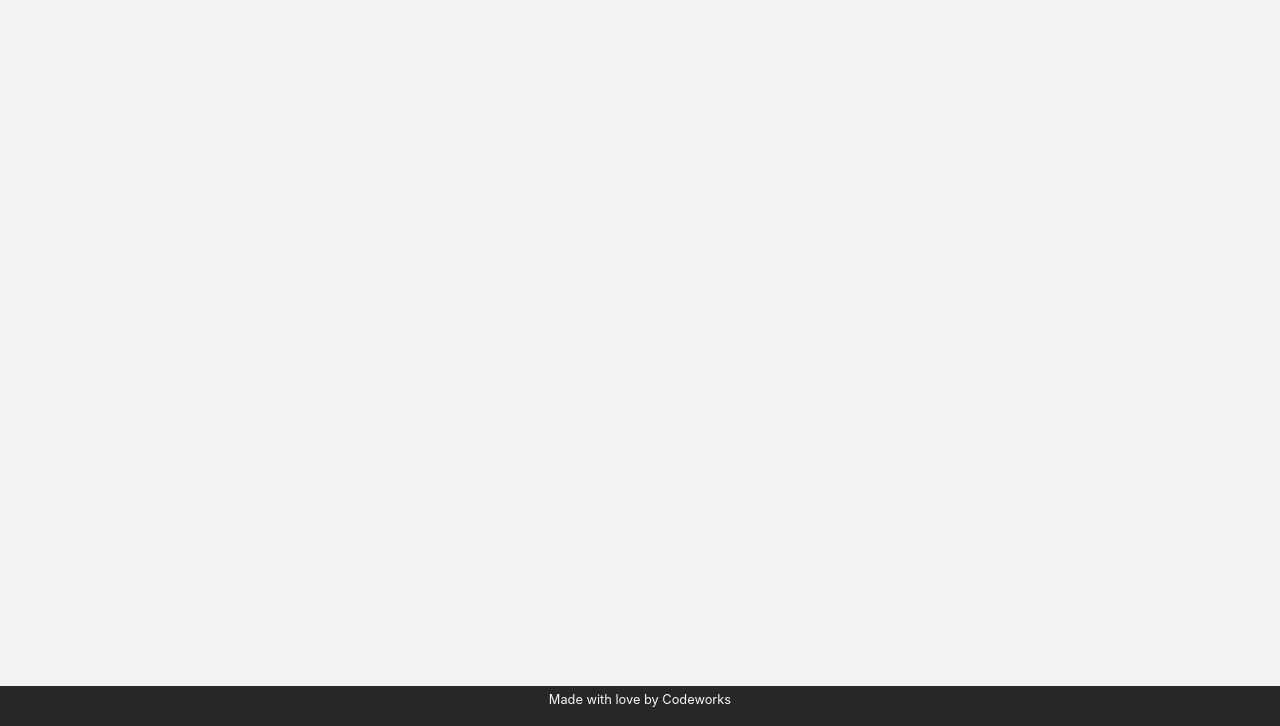
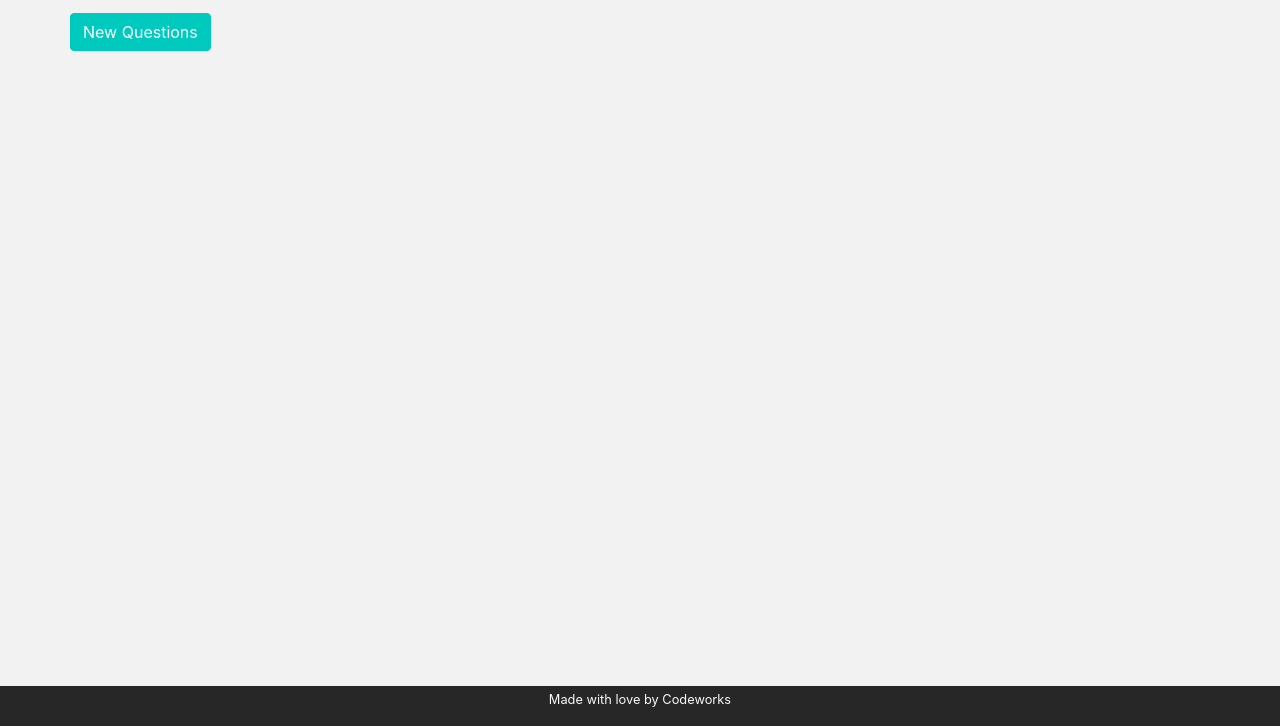
Before and after one commit to JasonSpjute/trivia, a website with bundled scripts: page index.html in a window 1280 px wide. Shown: the part 74-800 px from the top of the page. Built offline with nearby package versions, Linux system fonts and the light colour scheme; no server answers.

Commit message:
functioning reset

```diff
--- a/app/Controllers/TriviaController.js
+++ b/app/Controllers/TriviaController.js
@@ -11,4 +11,7 @@ export default class TriviaController{
         ProxyState.on('trivias', _drawTrivias)
         triviaService.getTrivias()
         }
+       reset(){
+           triviaService.getTrivias()
+       }
     }
--- a/app/Services/TriviaService.js
+++ b/app/Services/TriviaService.js
@@ -3,6 +3,7 @@ import Trivia from "../Models/Trivia.js";
 import { tbd } from "./AxiosService.js";
 
 export class TriviaService{
+
 
     async getTrivias() {
         let res = await tbd.get()
--- a/index.html
+++ b/index.html
@@ -22,9 +22,9 @@
     </header>
     <main>
         <div class="container">
-            <!-- <div class ="row">
-                <button type="button" class="btn btn-primary" onclick="app.TriviaController.newTrivia()">New Questions</button>
-            </div> -->
+            <div class ="row">
+                <button type="button" class="btn btn-info mt-3" onclick="app.triviaController.reset()">New Questions</button>
+            </div>
             <div class="row" id="app">
 
             </div>
```
